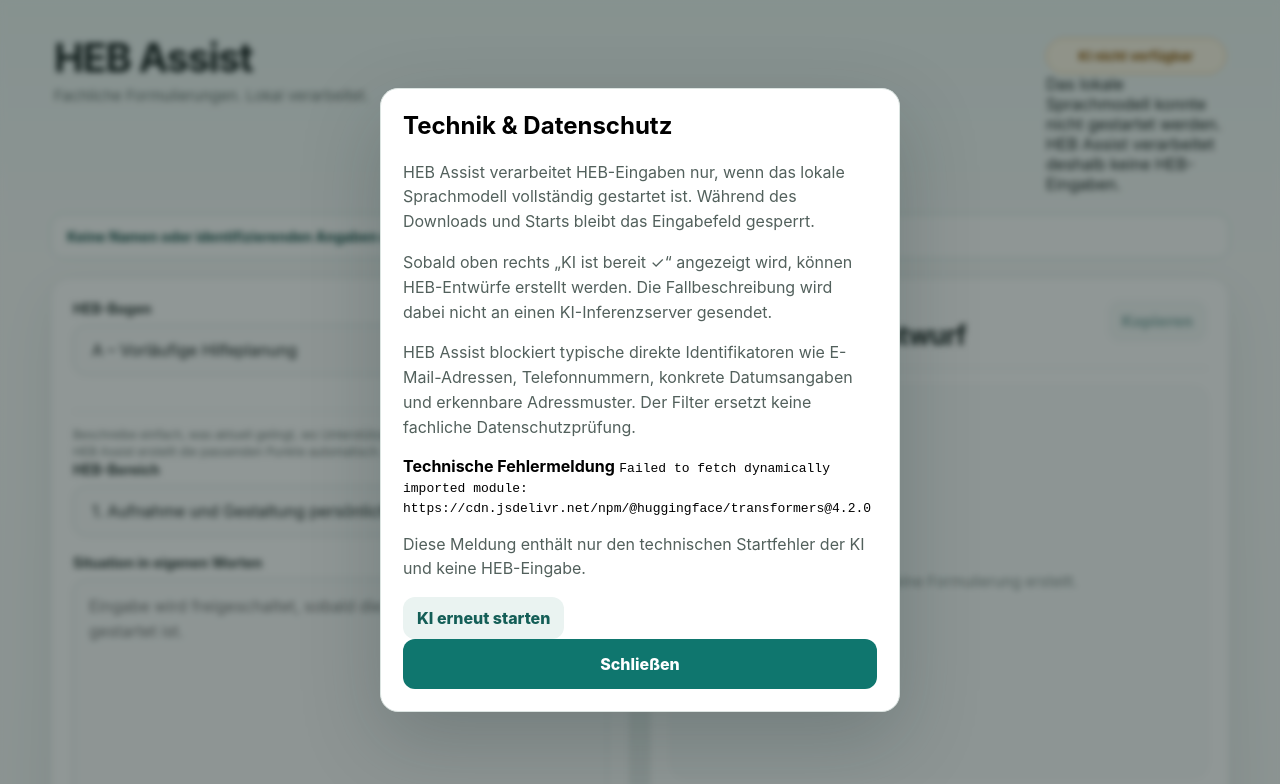
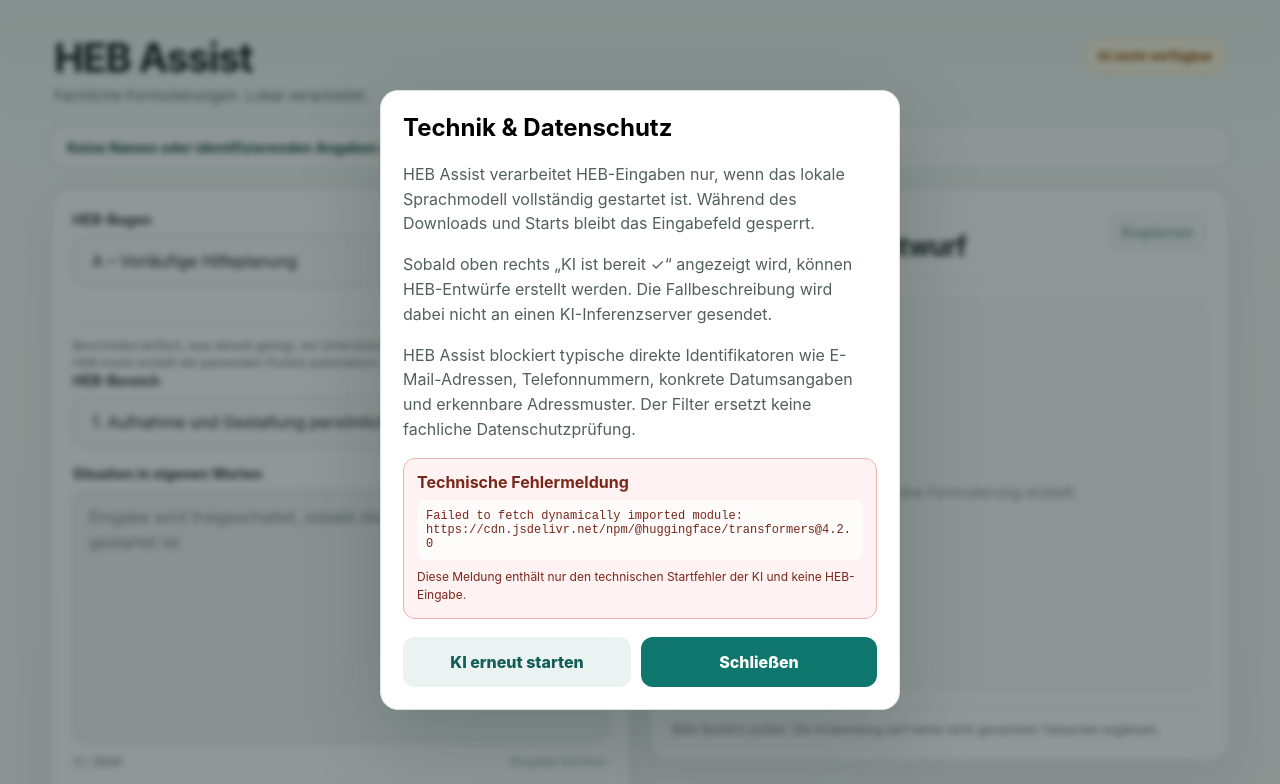
Before and after one commit to ys2mm422yb-max/HEB-Assist, a plain HTML site: page index.html in a window 1280 px wide. Both pictures are taken after a click on the button "KI nicht verfügbar". Shown: the top 784 px of the page. Drawn offline with Linux system fonts and the light colour scheme.

Commit message:
Style locked AI state and technical error details

```diff
--- a/styles.css
+++ b/styles.css
@@ -23,6 +23,18 @@
 
 button, select, textarea, input { font: inherit; }
 button { cursor: pointer; }
+
+.sr-only {
+  position: absolute;
+  width: 1px;
+  height: 1px;
+  padding: 0;
+  margin: -1px;
+  overflow: hidden;
+  clip: rect(0, 0, 0, 0);
+  white-space: nowrap;
+  border: 0;
+}
 
 .app-shell {
   width: min(1180px, calc(100% - 32px));
@@ -79,6 +91,11 @@
   border-color: #f0cf8e;
   color: #8a5300;
   background: #fff8e8;
+}
+
+.status-badge:focus-visible {
+  outline: 3px solid rgba(15, 118, 110, .22);
+  outline-offset: 2px;
 }
 
 .ai-status-strip {
@@ -162,6 +179,15 @@
   line-height: 1.55;
 }
 
+textarea:disabled {
+  resize: none;
+  cursor: not-allowed;
+  background: #f2f5f4;
+  color: #7b8683;
+  -webkit-text-fill-color: #7b8683;
+  opacity: 1;
+}
+
 select:focus, textarea:focus {
   border-color: #6ab1a8;
   box-shadow: 0 0 0 4px rgba(15,118,110,.10);
@@ -218,7 +244,7 @@
 
 .primary-button:hover { background: var(--accent-dark); }
 .primary-button:active, .secondary-button:active { transform: translateY(1px); }
-.primary-button:disabled, .secondary-button:disabled { opacity: .45; cursor: default; }
+.primary-button:disabled, .secondary-button:disabled, .text-button:disabled { opacity: .45; cursor: default; }
 
 .secondary-button {
   min-height: 42px;
@@ -339,6 +365,37 @@
 .dialog-body h2 { margin-top: 0; }
 .dialog-body p { color: #52605c; line-height: 1.55; }
 
+.engine-error-box {
+  margin: 16px 0;
+  padding: 13px;
+  border: 1px solid #efb2ad;
+  border-radius: 12px;
+  background: var(--danger-soft);
+  color: #7a271a;
+}
+.engine-error-box strong { display: block; margin-bottom: 8px; }
+.engine-error-box code {
+  display: block;
+  max-height: 160px;
+  overflow: auto;
+  padding: 9px;
+  border-radius: 8px;
+  background: rgba(255,255,255,.7);
+  white-space: pre-wrap;
+  overflow-wrap: anywhere;
+  font-size: 12px;
+}
+.engine-error-box p { margin: 8px 0 0; color: #7a271a; font-size: 12px; }
+
+.dialog-actions {
+  display: flex;
+  gap: 10px;
+  align-items: stretch;
+  margin-top: 18px;
+}
+.dialog-actions .primary-button,
+.dialog-actions .secondary-button { flex: 1; width: auto; }
+
 @media (max-width: 800px) {
   .app-shell { width: min(100% - 20px, 680px); padding-top: max(10px, env(safe-area-inset-top)); }
   .topbar { align-items: center; padding-top: 10px; }
@@ -359,6 +416,7 @@
   textarea { min-height: 210px; }
   .result-heading { align-items: center; }
   footer { flex-direction: column; align-items: flex-start; }
+  .dialog-actions { flex-direction: column; }
 }
 
 @media (prefers-reduced-motion: reduce) {
```
